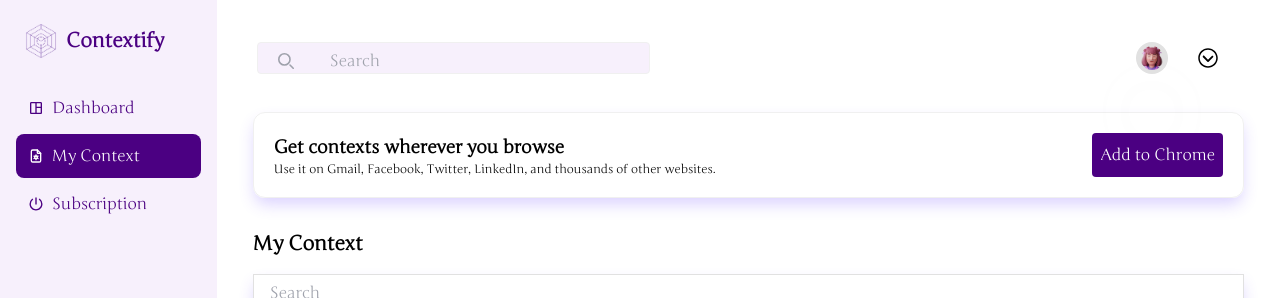
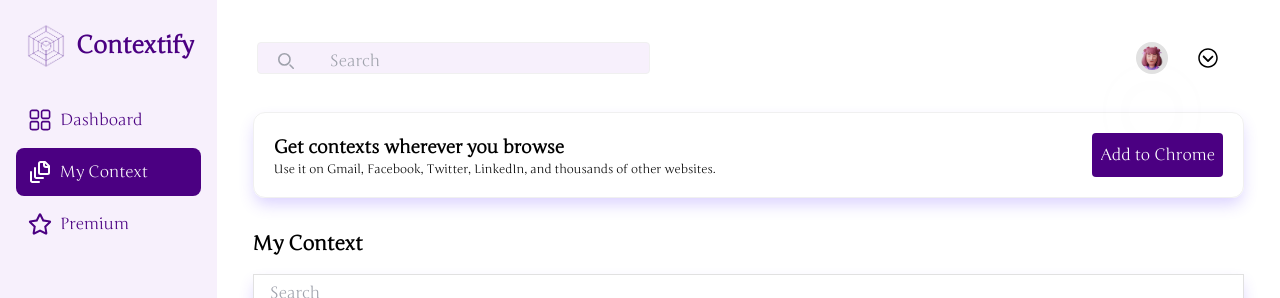
Before and after one commit to rishabh-17/contextify-ai, a React (Vite) app in the folder client/: page /mycontext in a window 1280 px wide. Shown: the top 298 px of the page. Built offline with nearby package versions, Linux system fonts and the light colour scheme; no server answers.

Commit message:
sidebar update

```diff
--- a/client/src/components/FreeTrialArea/index.jsx
+++ b/client/src/components/FreeTrialArea/index.jsx
@@ -3,7 +3,7 @@ import { Text, Button, Img, Heading, Input, SelectBox } from "../../components";
 import { TypeAnimation } from "react-type-animation";
 const index = () => {
   return (
-    <div className="flex flex-col justify-center w-full mt-[168px] bg-gray-50_01 relative h-[500px] overflow-hidden shadow-md">
+    <div className="flex flex-col justify-center w-full mt-[168px] bg-purple-900 text-[#fff] relative h-[500px] overflow-hidden shadow-md">
       <h2 size="19xl" as="p" className=" md:ml-0 capitalize text-center mb-4">
         <TypeAnimation
           sequence={[
@@ -17,20 +17,20 @@ const index = () => {
           ]}
           wrapper="span"
           speed={50}
-          style={{ fontSize: "3em", display: "inline-block" }}
+          style={{ fontSize: "3em", display: "inline-block", color: "white" }}
           repeat={Infinity}
         />
       </h2>
       <Text
         size="8xl"
         as="p"
-        className="w-[100%] md:w-full md:p-5 md:ml-0 capitalize text-center leading-8  mb-8"
+        className="w-[100%] md:w-full md:p-5 md:ml-0 capitalize text-center leading-8 text-[#fff] mb-8"
       >
         Contexttify is a hub puts information into context at the click of a
         button
       </Text>
-      <div className="justify-center w-fit p-[29px] sm:p-5 border-black-900_02 border-2 border-solid rounded-[40px] mx-auto">
-        <Text as="p" className="capitalize  text-center">
+      <div className="justify-center w-fit p-[29px] sm:p-5 border-white border-2 border-solid  rounded-[40px] mx-auto">
+        <Text as="p" className="capitalize text-center text-[#fff]">
           Start Your Free Trial Today
         </Text>
       </div>
--- a/client/src/components/MainLayout/index.jsx
+++ b/client/src/components/MainLayout/index.jsx
@@ -11,7 +11,9 @@ import { MdOutlineSpaceDashboard } from "react-icons/md";
 import { TbFileSettings } from "react-icons/tb";
 import { MdNotificationAdd } from "react-icons/md";
 import { IoIosArrowDropdown } from "react-icons/io";
-
+import { RxDashboard } from "react-icons/rx";
+import { FaRegStar } from "react-icons/fa";
+import { LuFileStack } from "react-icons/lu";
 export default function ClientdashboardPage({ active, children }) {
   const navigate = useNavigate();
   const [isDropdownOpen, setIsDropdownOpen] = useState(false);
@@ -35,9 +37,9 @@ export default function ClientdashboardPage({ active, children }) {
                     src="images/logo.png"
                     // src="images/img_frame_purple_900.svg"
                     alt="image"
-                    className="my-auto h-[50px]"
+                    className="my-auto h-[60px]"
                   />
-                  <h2 className="text-xl font-bold text-purple-900">
+                  <h2 className="text-2xl font-bold text-purple-900">
                     Contextify
                   </h2>
                 </div>
@@ -50,7 +52,7 @@ export default function ClientdashboardPage({ active, children }) {
                 }
                 onClick={() => navigate("/dashboard")}
               >
-                <MdOutlineSpaceDashboard className="h-4 w-4" />
+                <RxDashboard className="h-6 w-6" />
                 Dashboard
               </li>
               <li
@@ -61,7 +63,7 @@ export default function ClientdashboardPage({ active, children }) {
                 }
                 onClick={() => navigate("/mycontext")}
               >
-                <TbFileSettings className="h-4 w-4" />
+                <LuFileStack className="h-6 w-6" />
                 My Context
               </li>
               <li
@@ -72,8 +74,8 @@ export default function ClientdashboardPage({ active, children }) {
                 }
                 onClick={() => navigate("/subscription")}
               >
-                <IoPowerSharp className="h-4 w-4" />
-                Subscription
+                <FaRegStar className="h-6 w-6" />
+                Premium
               </li>
             </ul>
             <ul className="text-md">
```
